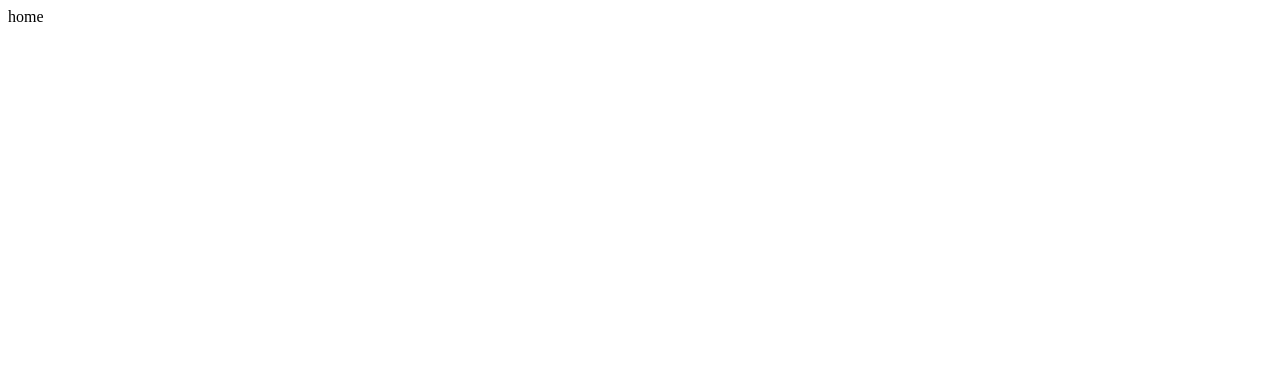
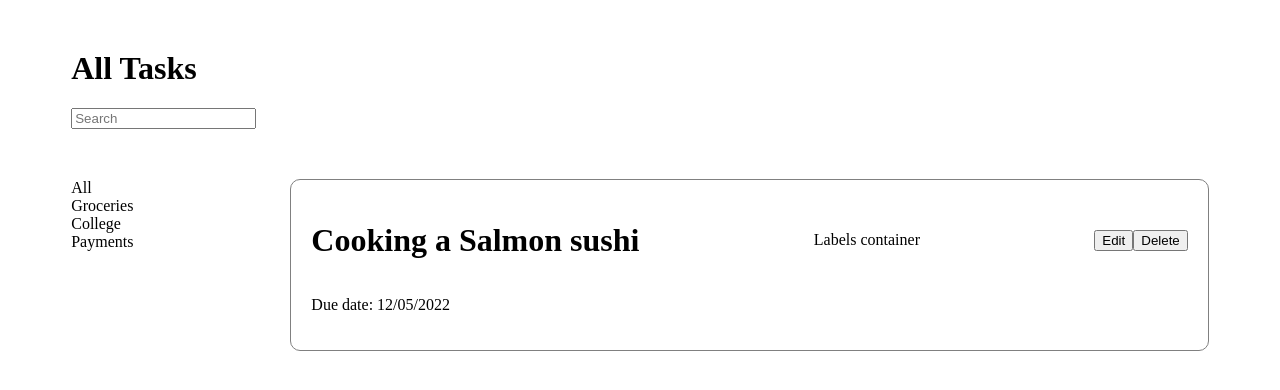
Before and after one commit to eduarchilon/Task-ReactJS, a React (Create React App) app: page / in a window 1280 px wide. Shown: the top 390 px of the page. Built offline with nearby package versions, Linux system fonts and the light colour scheme.

Commit message:
feat/ add components to Home

```diff
--- a/src/components/labels/Labels.css
+++ b/src/components/labels/Labels.css
@@ -1,4 +1,5 @@
 .label__container {
     display: flex;
     flex-direction: column;
+    width: 20%;
 }
--- a/src/components/task/Task.css
+++ b/src/components/task/Task.css
@@ -2,6 +2,7 @@
     border: 1px solid gray;
     border-radius: 10px;
     padding: 20px;
+    width: 80%;
 }
 
 .task__flex-container {
--- a/src/pages/home/Home.jsx
+++ b/src/pages/home/Home.jsx
@@ -1,7 +1,22 @@
 import React from 'react'
+import Task from '../../components/task/Task'
+import Labels from '../../components/labels/Labels'
+import './home.css'
 
 const Home = () => {
-  return <div>home</div>
+  return (
+    <div>
+      <header className="header">
+        <h1>All Tasks</h1>
+        <input className="search-input" placeholder="Search"></input>
+      </header>
+
+      <main className="home__main-container">
+        <Labels />
+        <Task />
+      </main>
+    </div>
+  )
 }
 
 export default Home
--- a/src/pages/home/home.css
+++ b/src/pages/home/home.css
@@ -0,0 +1,11 @@
+.header {
+    width: 90%;
+    margin: 50px auto;
+}
+
+.home__main-container {
+    display: flex;
+    flex-wrap: nowrap;
+    width: 90%;
+    margin: auto;
+}
```
